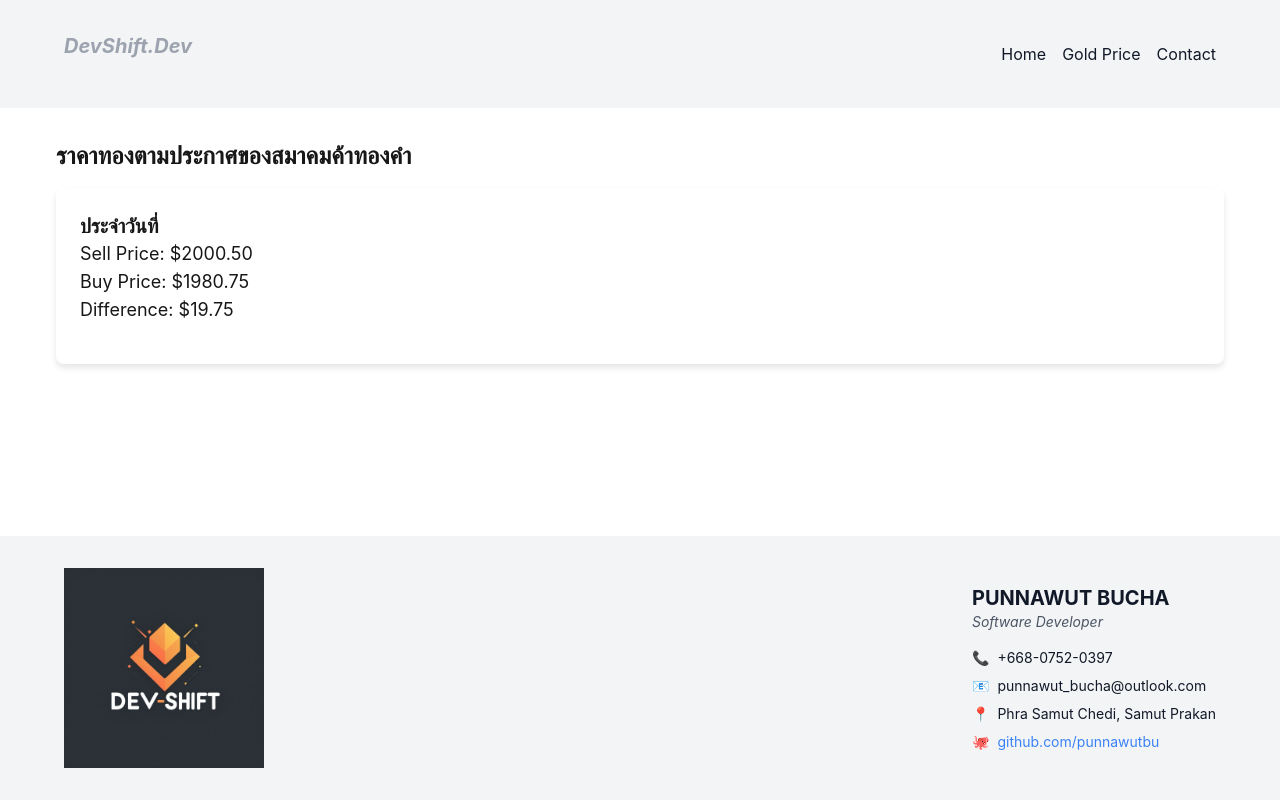
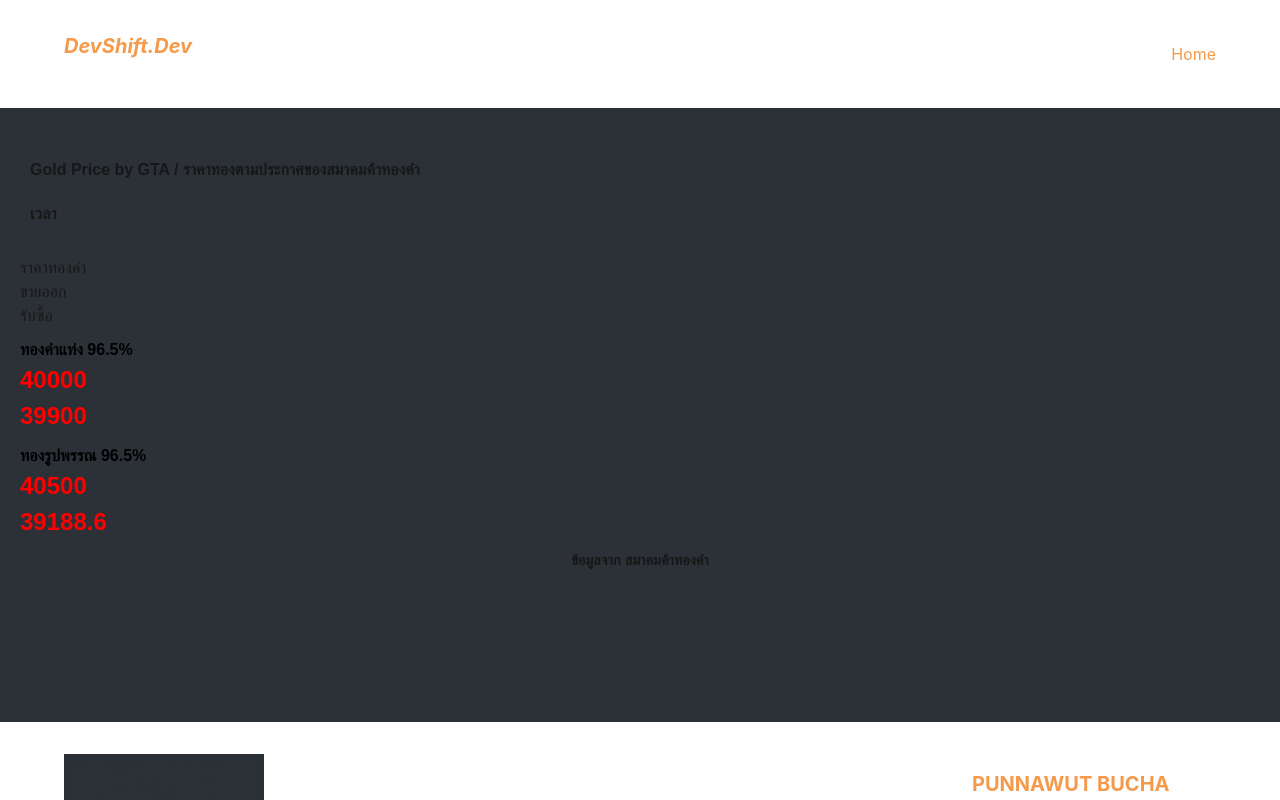
Before and after one commit to punnawutbu/devshift-app, a Next.js app: page /gold-price in a window 1280 px wide. Shown: the top 800 px of the page. Built offline with nearby package versions, Linux system fonts and the light colour scheme.

Commit message:
close menu

```diff
--- a/next.config.js
+++ b/next.config.js
@@ -1,9 +1,9 @@
 /** @type {import('next').NextConfig} */
 const nextConfig = {
-    reactStrictMode: true,
-    images: {
-      domains: ['devshift.dev', 'http://localhost:3000/'],
-    },
-  };
+  reactStrictMode: true,
+  images: {
+    domains: ["devshift.dev", "localhost"],
+  },
+};
 
-  module.exports = nextConfig;
+module.exports = nextConfig;
--- a/package.json
+++ b/package.json
@@ -11,7 +11,8 @@
   "dependencies": {
     "next": "^14.2.8",
     "react": "^18.3.1",
-    "react-dom": "^18.3.1"
+    "react-dom": "^18.3.1",
+    "reactstrap": "^9.2.2"
   },
   "devDependencies": {
     "@types/node": "^20",
--- a/src/app/gold-price/page.tsx
+++ b/src/app/gold-price/page.tsx
@@ -3,16 +3,34 @@
 "use client"; // เพิ่ม directive นี้เพื่อระบุว่าเป็น Client Component
 
 import { useState, useEffect } from 'react';
+import { Col, Label, Row } from "reactstrap";
 
 interface GoldPrice {
   sellPrice: number;
   buyPrice: number;
   diff: number;
+  sellAu23k: number;
+  buyAu23k: number;
+  sellAu22k: number;
+  buyAu22k: number;
 }
 
 const GoldPricePage = () => {
+
+  // const { t } = useTranslation("common");
   const [goldPrice, setGoldPrice] = useState<GoldPrice | null>(null);
   const [loading, setLoading] = useState<boolean>(true);
+
+  const [date, setDate] = useState<string>();
+  const [time, setTime] = useState<string>();
+
+  // AU 22K = Gold 96.5 Jewelry
+  const [sellAu22k, setSellAu22k] = useState<GoldPrice | null>(null);
+  const [buyAu22k, setBuyAu22k] = useState<GoldPrice | null>(null);
+
+  // AU 23K = Gold 96.5 Bar
+  const [sellAu23k, setSellAu23k] = useState<GoldPrice | null>(null);
+  const [buyAu23k, setBuyAu23k] = useState<GoldPrice | null>(null);
 
   useEffect(() => {
     // จำลองการดึงข้อมูล
@@ -20,7 +38,11 @@ const GoldPricePage = () => {
       setGoldPrice({
         sellPrice: 2000.50,
         buyPrice: 1980.75,
-        diff: 19.75
+        diff: 19.75,
+        sellAu23k: 40000.00,
+        buyAu23k: 39900.00,
+        sellAu22k: 40500.00,
+        buyAu22k: 39188.60
       });
       setLoading(false);
     }, 1000); // จำลองการโหลดข้อมูล
@@ -35,17 +57,64 @@ const GoldPricePage = () => {
   }
 
   return (
-    <div className="container mx-auto px-4 py-8">
-      <h1 className="text-2xl font-bold mb-4">ราคาทองตามประกาศของสมาคมค้าทองคำ</h1>
-      <div className="bg-GoldPrice p-6 rounded-lg shadow-md">
-        <div className="mb-4">
-          <h2 className="text-xl font-semibold"> ประจำวันที่</h2>
-          <p className="text-lg">Sell Price: ${goldPrice.sellPrice.toFixed(2)}</p>
-          <p className="text-lg">Buy Price: ${goldPrice.buyPrice.toFixed(2)}</p>
-          <p className="text-lg">Difference: ${goldPrice.diff.toFixed(2)}</p>
-        </div>
+    <>
+      <div className="body">
+        {/* Header */}
+        <Row className="header-style">
+          <Col className="col-8" style={{ margin: '1.25rem 0' }}>
+            <Label className="price-th">Gold Price by GTA / ราคาทองตามประกาศของสมาคมค้าทองคำ</Label>
+          </Col>
+          <Col style={{ margin: '1.25rem 0' }}>
+            <Label className="date-time">{date} เวลา {time}</Label>
+          </Col>
+        </Row>
+
+        {/* Price Headers */}
+        <Row className="header-price-row row-size">
+          <Col>
+            <Label className="head-1">ราคาทองคำ</Label>
+          </Col>
+          <Col>
+            <Label className="head-1">ขายออก</Label>
+          </Col>
+          <Col>
+            <Label className="head-1">รับซื้อ</Label>
+          </Col>
+        </Row>
+
+        {/* Gold Bar 96.5% */}
+        <Row className="row-size">
+          <Col>
+            <Label className="head-gold-type">ทองคำแท่ง 96.5%</Label>
+          </Col>
+          <Col>
+            <Label className="price">{goldPrice.sellAu23k}</Label>
+          </Col>
+          <Col>
+            <Label className="price">{goldPrice.buyAu23k}</Label>
+          </Col>
+        </Row>
+
+        {/* Gold Ornament 96.5% */}
+        <Row className="row-size">
+          <Col>
+            <Label className="head-gold-type">ทองรูปพรรณ 96.5%</Label>
+          </Col>
+          <Col>
+            <Label className="price">{goldPrice.sellAu22k}</Label>
+          </Col>
+          <Col>
+            <Label className="price">{goldPrice.buyAu22k}</Label>
+          </Col>
+        </Row>
+
+        {/* Footer */}
+        <Row className="page-footer" style={{ marginBottom: '8.125rem' }}>
+          <Label>ข้อมูลจาก สมาคมค้าทองคำ</Label>
+        </Row>
       </div>
-    </div>
+
+    </>
   );
 };
 
--- a/src/app/layout.tsx
+++ b/src/app/layout.tsx
@@ -1,5 +1,6 @@
 // src/app/layout.tsx
 import '../styles/globals.css'; // นำเข้า global CSS
+import '../styles/gold-price.css'; // นำเข้า CSS สำหรับหน้า Gold Price
 import Footer from '../components/Footer';
 import Navbar from '../components/Navbar';
 import { ReactNode } from 'react';
@@ -12,7 +13,7 @@ export const metadata = {
 export default function RootLayout({ children }: { children: ReactNode }) {
   return (
     <html lang="en">
-      <body className="flex flex-col min-h-screen">
+      <body className="bg-body flex flex-col min-h-screen">
         <Navbar /> {/* เพิ่ม Navbar ที่นี่ */}
         <main className="flex-grow">{children}</main>
         <Footer /> {/* เพิ่ม Footer ที่นี่ */}
--- a/src/app/page.tsx
+++ b/src/app/page.tsx
@@ -3,8 +3,8 @@ import Image from "next/image";
 
 export default function Home() {
   return (
-    <div className="flex flex-col items-center justify-center min-h-screen">
-      <h1 className="text-4xl font-bold mb-4">Welcome to DevShift App</h1>
+    <div className="home-page">
+      <h1 className="text-4xl font-bold mb-4  color-text">Welcome to DevShift.Dev</h1>
       <Image
         src="/images/devshift-signature.svg"
         alt="Logo"
--- a/src/components/Footer.tsx
+++ b/src/components/Footer.tsx
@@ -3,7 +3,7 @@ import Image from "next/image";
 
 export default function Footer() {
     return (
-        <footer className="bg-gray-100 text-gray-900 py-8 px-4 sm:px-16">
+        <footer className="bg-bar text-gray-900 py-8 px-4 sm:px-16 color-text">
             <div className="flex flex-col sm:flex-row justify-between items-center">
                 {/* Left Side: Logo */}
                 <div className="mb-6 sm:mb-0">
@@ -18,7 +18,7 @@ export default function Footer() {
                 {/* Right Side: Contact Info */}
                 <div className="flex flex-col text-center sm:text-left">
                     <h2 className="text-xl font-bold">PUNNAWUT BUCHA</h2>
-                    <p className="text-sm italic text-gray-600 mb-4">Software Developer</p>
+                    <p className="text-sm italic mb-4">Software Developer</p>
 
                     <div className="flex flex-col space-y-2 text-sm">
                         <div className="flex items-center space-x-2">
--- a/src/components/Navbar.tsx
+++ b/src/components/Navbar.tsx
@@ -3,19 +3,19 @@ import Link from 'next/link';
 
 const Navbar = () => {
     return (
-        <nav className="bg-gray-100 text-gray-900 py-8 px-4 sm:px-16">
+        <nav className="bg-bar text-gray-900 py-8 px-4 sm:px-16 color-text">
             <div className="container mx-auto flex justify-between items-center">
-                <h1 className="text-xl font-bold italic text-gray-400 mb-4">DevShift.Dev</h1>
+                <h1 className="text-xl font-bold italic text-gray-400 mb-4  color-text">DevShift.Dev</h1>
                 <ul className="flex space-x-4">
                     <li>
                         <Link href="/" className="hover:text-gray-400">Home</Link>
                     </li>
-                    <li>
+                    {/* <li>
                         <Link href="/gold-price" className="hover:text-gray-400">Gold Price</Link>
                     </li>
                     <li>
                         <Link href="/contact" className="hover:text-gray-400">Contact</Link>
-                    </li>
+                    </li> */}
                 </ul>
             </div>
         </nav>
--- a/src/styles/globals.css
+++ b/src/styles/globals.css
@@ -10,7 +10,7 @@
 
 @media (prefers-color-scheme: dark) {
   :root {
-    --background: #bebebe;
+    --background: #fffafa;
     --foreground: #ededed;
   }
 }
@@ -35,6 +35,14 @@ body {
 
 * {
   box-sizing: border-box;
+}
+
+.home-page {
+    display: flex;
+    flex-direction: column; /* ใช้คำสั่งที่ถูกต้องสำหรับการจัดแนวคอลัมน์ */
+    align-items: center; /* จัดวางลูกในแนวแกนข้าม */
+    justify-content: center; /* จัดวางลูกในแนวแกนหลัก */
+    min-height: 100vh; /* ใช้ 100vh สำหรับความสูงของหน้าจอทั้งหมด */
 }
 
 .navbar {
@@ -148,10 +156,6 @@ body {
     margin: 0 auto;
   }
 
-  .bg-white {
-    background-color: #ffffff;
-  }
-
   .shadow-md {
     box-shadow: 0 4px 6px rgba(0, 0, 0, 0.1);
   }
@@ -163,4 +167,27 @@ body {
   .p-6 {
     padding: 1.5rem;
   }
+  .bg-bar {
+    background-color: #fdfefd;
+  }
+  .bg-body {
+    background-color: #2c3137;
+  }
+  .color-text {
+    color: #f5994b;
+  }
+  .bg-GoldPrice {
+    background-color: #ffffff;
+  }
+  .color-text-GoldPrice {
+    color: #9F1E22;
+  }
+  .goldtype-desc {
+    font-style: normal;
+    font-weight: 400;
+    font-size: 32px;
+    line-height: 38px;
+    text-transform: uppercase;
+    color: #6a6a65;
+  }
 }
--- /dev/null
+++ b/src/styles/gold-price.css
@@ -0,0 +1,47 @@
+.body {
+    font-family: 'Arial', sans-serif;
+    padding: 20px;
+    /* background-color: #fdf3b1; */
+}
+
+.header-style {
+    /* background-color: #ffde00; */
+    padding: 10px;
+}
+
+.price-th {
+    font-weight: bold;
+    /* color: #d3a901; */
+}
+
+.date-time {
+    font-size: 1rem;
+    font-weight: bold;
+}
+
+.row-size {
+    margin-bottom: 10px;
+}
+
+.cmi {
+    background-color: #fff3cd;
+    padding: 15px;
+    font-size: 1.2rem;
+}
+
+.price {
+    font-size: 1.5rem;
+    font-weight: bold;
+    color: #ff0000;
+}
+
+.head-gold-type {
+    font-weight: bold;
+    color: #000;
+}
+
+.page-footer {
+    text-align: center;
+    font-weight: bold;
+    font-size: 0.9rem;
+}
```
Also changed, not shown: 1 other file (tests, documents, lock files or other folders).
